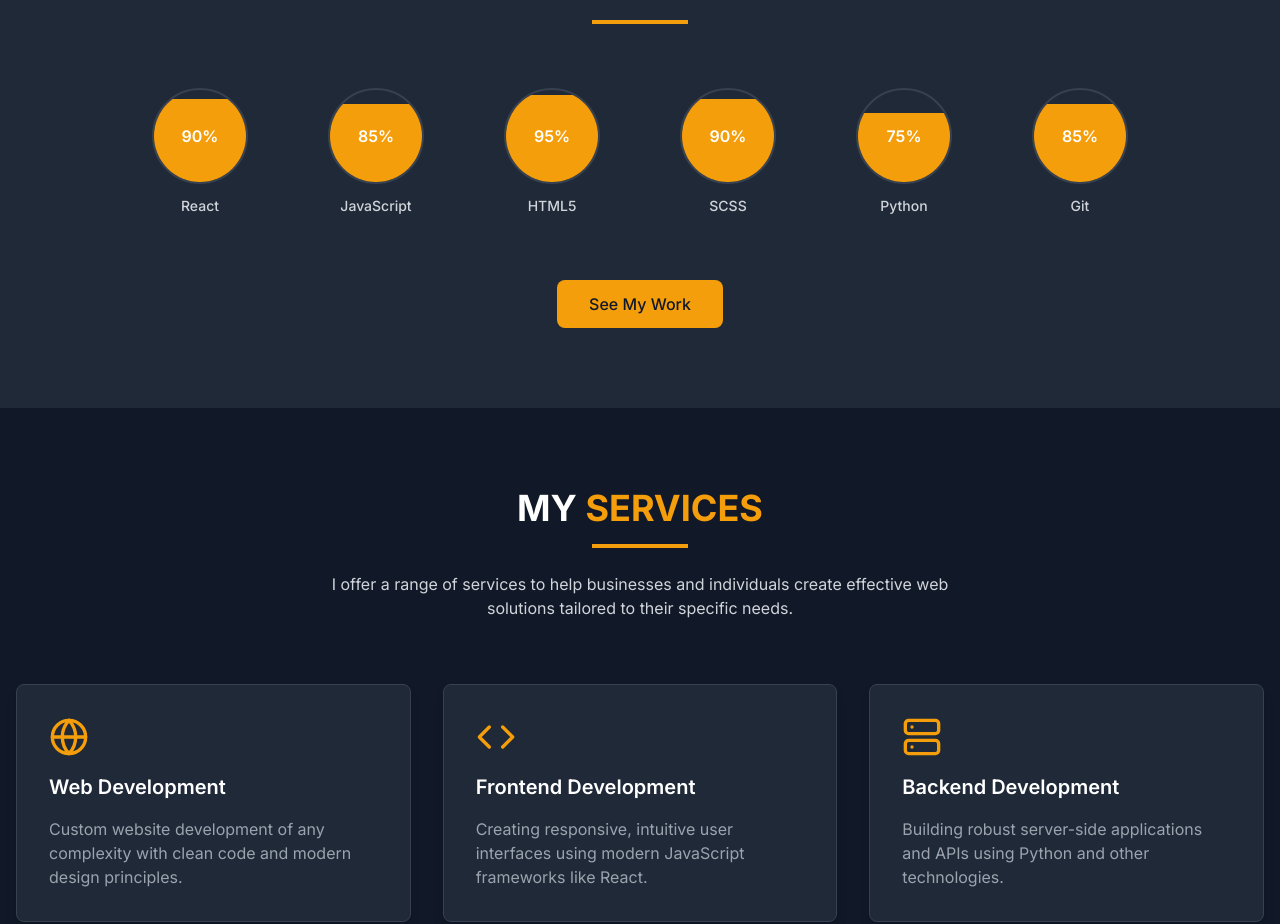
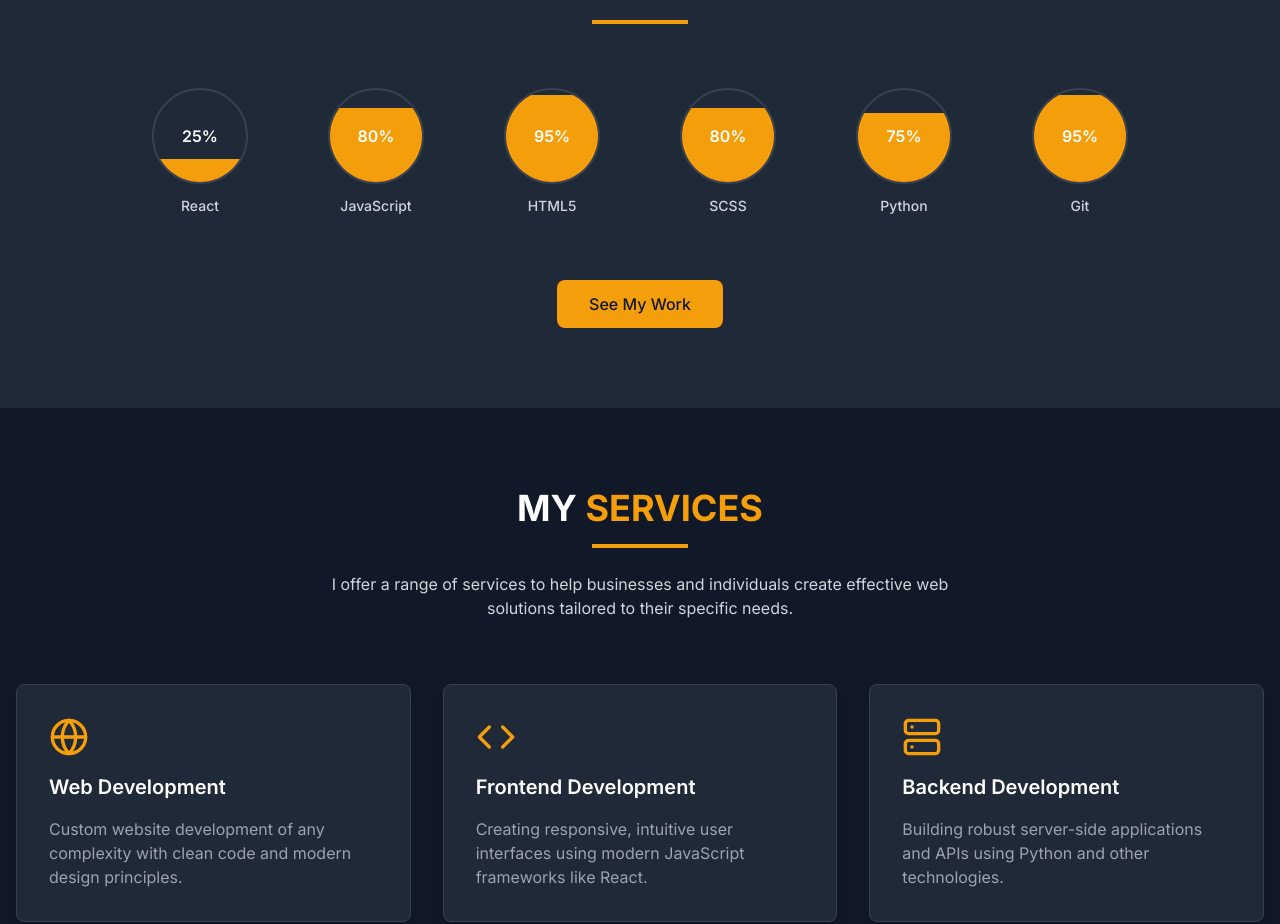
Before and after one commit to EvgenVelichko/EvgenVelichko, a React (Vite) app: page / in a window 1280 px wide. Shown: the part 1564-2488 px from the top of the page. Built offline with nearby package versions, Linux system fonts and the light colour scheme; no server answers; the database is empty.

Commit message:
global update;new design,new function and more.

```diff
--- a/src/components/Skills.jsx
+++ b/src/components/Skills.jsx
@@ -22,12 +22,12 @@ const Skill = ({ name, percentage }) => {
 
 export const Skills = () => {
   const [skills, setSkills] = useState([
-    { name: 'React', percentage: 90 },
-    { name: 'JavaScript', percentage: 85 },
+    { name: 'React', percentage: 25 },
+    { name: 'JavaScript', percentage: 80 },
     { name: 'HTML5', percentage: 95 },
-    { name: 'SCSS', percentage: 90 },
+    { name: 'SCSS', percentage: 80 },
     { name: 'Python', percentage: 75 },
-    { name: 'Git', percentage: 85 },
+    { name: 'Git', percentage: 95 },
   ]);
   const [error, setError] = useState(null);
 
```
